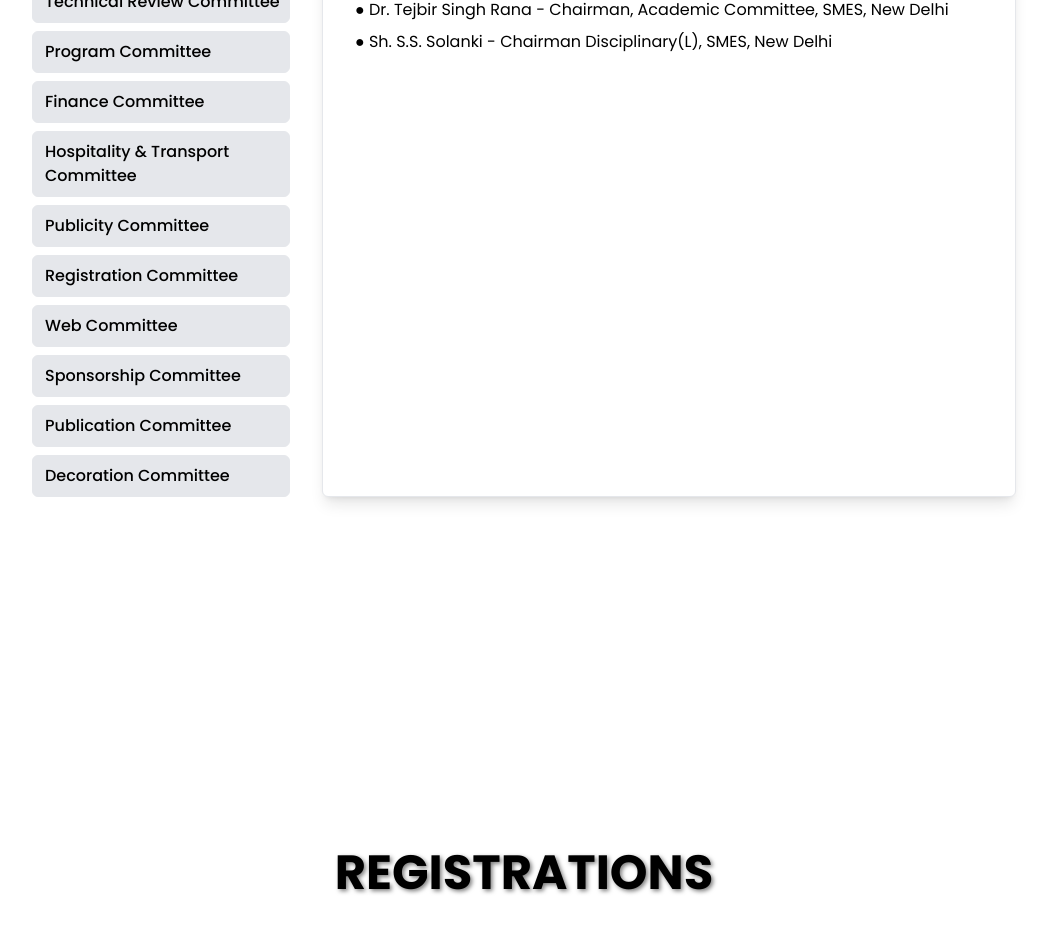
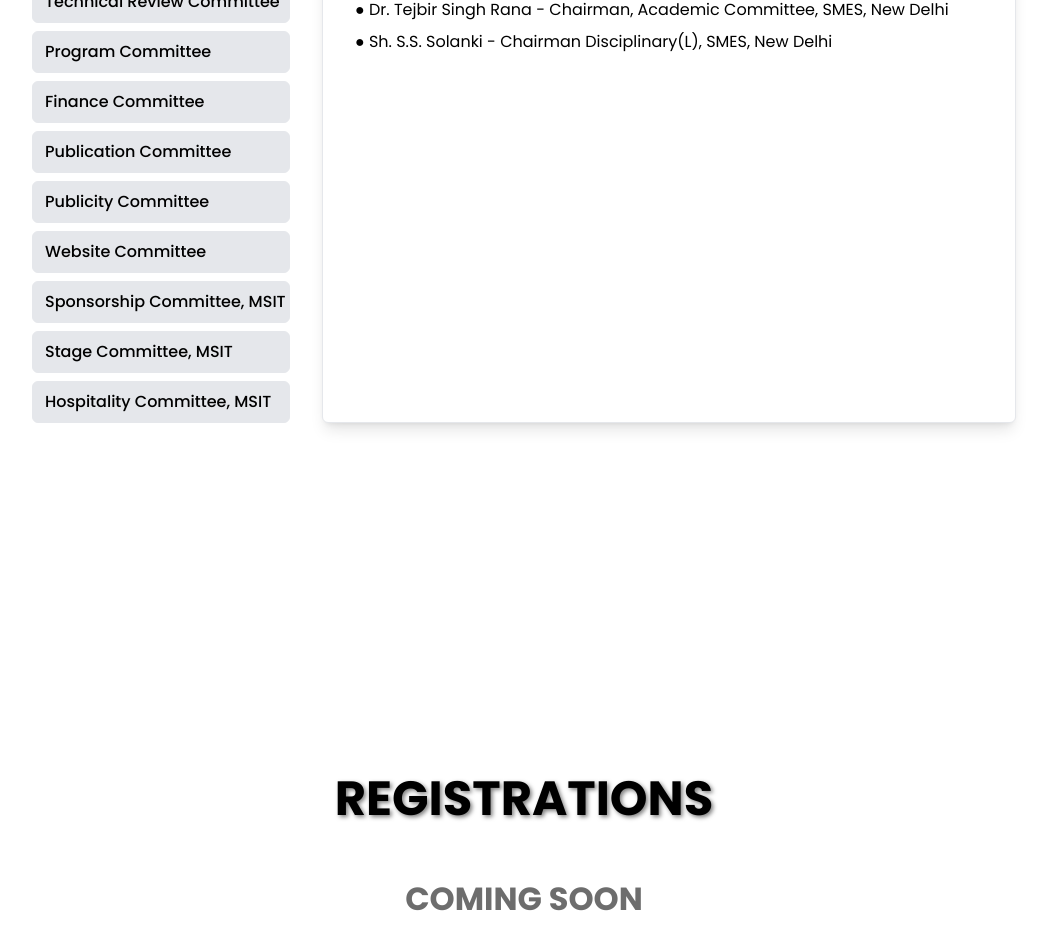
Before and after one commit to c4dr-me/ncrtces-website, a React (Vite) app: page /committee in a window 1280 px wide. Shown: the part 2380-3308 px from the top of the page, without its empty margins (116-1163 px from the left). Built offline with nearby package versions, Linux system fonts and the light colour scheme.

Commit message:
changed members in committe.jsx

```diff
--- a/pages/Committee.jsx
+++ b/pages/Committee.jsx
@@ -85,72 +85,59 @@ const Committee = () => {
       id: 'committee6',
       name: 'Finance Committee',
       members: [
-        { name: 'Mr. Raj Pal Solanki', role: 'Treasurer, SMES, New Delhi' },
-        { name: 'Prof. Puneet Azad', role: '' },
+        { name: 'Prof. Man Singh', role: '' },
       ],
     },
     {
       id: 'committee7',
-      name: 'Hospitality & Transport Committee',
+      name: 'Publication Committee',
       members: [
-        { name: 'Dr. Ashok Wahi', role: '' },
-        { name: 'Prof. Ruchi Arora', role: '' },
-        { name: 'Prof. Deepti Sehgal', role: '' },
+        { name: 'Dr. Sakshi Rajput', role: '' },
+        { name: 'Dr. Preeti Sehrawat', role: '' },
       ],
     },
     {
       id: 'committee8',
       name: 'Publicity Committee',
       members: [
-        { name: 'Prof. Manika Verma', role: '' },
-        { name: 'Prof. Deepti Sehgal', role: '' },
-        { name: 'Dr. Pragati Rawat', role: '' },
+        { name: 'Dr. Kavita Sheoran', role: '' },
+        { name: 'Dr. Deepshika Yadav', role: '' },
       ],
     },
     {
       id: 'committee9',
-      name: 'Registration Committee',
+      name: 'Website Committee',
       members: [
-        { name: 'Prof. Manika Verma', role: '' },
-        { name: 'Prof. Himani Bansal', role: '' },
-        { name: 'Prof. Poonam Saini', role: '' },
-        { name: 'Prof. Savita Hooda', role: '' },
+        { name: 'Dr. Vikrant Shokeen', role: '' },
       ],
     },
     {
       id: 'committee10',
-      name: 'Web Committee',
+      name: 'Sponsorship Committee, MSIT',
       members: [
-        { name: 'Mr. Rakesh Rana', role: 'Head of Department, CSE' },
-        { name: 'Prof. Himani Bansal', role: '' },
-        { name: 'Mr. Pankaj Sharma', role: '' },
+        { name: 'Dr. Anju Dhillon', role: '' },
+        { name: 'Mr. Surender Bhanwala', role: '' },
+        { name: 'Mr. Akshay Singh', role: '' },
       ],
     },
     {
       id: 'committee11',
-      name: 'Sponsorship Committee',
+      name: 'Stage Committee, MSIT',
       members: [
-        { name: 'Prof. Bhawna Aggarwal', role: '' },
-        { name: 'Prof. Himani Bansal', role: '' },
-        { name: 'Prof. Manika Verma', role: '' },
+        { name: 'Dr. Shaily Malik', role: '' },
+        { name: 'Ms. Neelam Nehra', role: '' },
       ],
     },
     {
       id: 'committee12',
-      name: 'Publication Committee',
+      name: 'Hospitality Committee, MSIT',
       members: [
-        { name: 'Dr. S.P. Yadav', role: '' },
-        { name: 'Dr. Kiran Kumar', role: '' },
-        { name: 'Prof. Deepti Sehgal', role: '' },
-      ],
-    },
-    {
-      id: 'committee13',
-      name: 'Decoration Committee',
-      members: [
-        { name: 'Prof. Archana Sharma', role: '' },
-        { name: 'Prof. Ruchi Arora', role: '' },
-        { name: 'Prof. Sonam Chhikara', role: '' },
+        { name: 'Dr. Vimal Gaur', role: '' },
+        { name: 'Dr. Rakhi Kamra', role: '' },
+        { name: 'Dr. Gitanjali', role: '' },
+        { name: 'Ms. Annu Bhure', role: '' },
+        { name: 'Ms. Gunjan', role: '' },
+        { name: 'Ms. Vaani', role: '' },
       ],
     },
   ];
```
